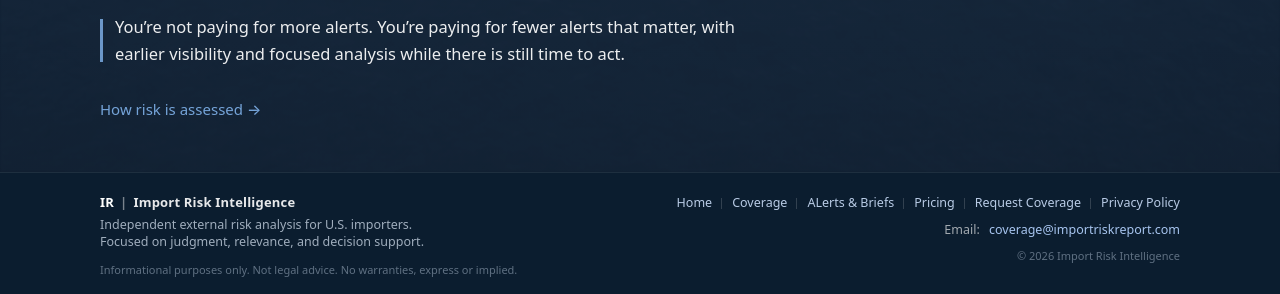
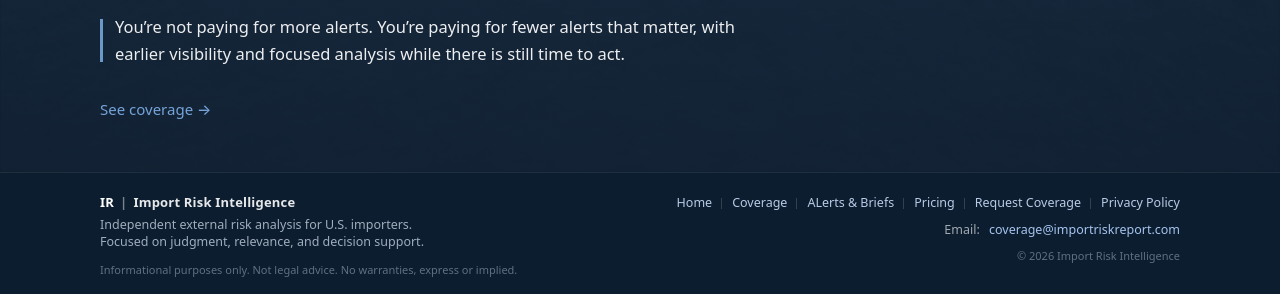
Before and after one commit to importrisk/import-risk-intelligence-site, a Jekyll site: the page built from index.html, in a window 1280 px wide. Shown: the part 1690-1984 px from the top of the page. Built offline with Jekyll 4.4.1, drawn with Linux system fonts in a browser that asks for light colours.

Commit message:
Update index.html

```diff
--- a/index.html
+++ b/index.html
@@ -142,7 +142,7 @@ description: Independent risk assessment for U.S. importers.
   </div>
 
   <p class="method-more">
-    <a href="./method.html" class="inline-learn-more">How risk is assessed →</a>
+    <a href="./coverage.html" class="inline-learn-more">See coverage →</a>
   </p>
 </section>
 
```
